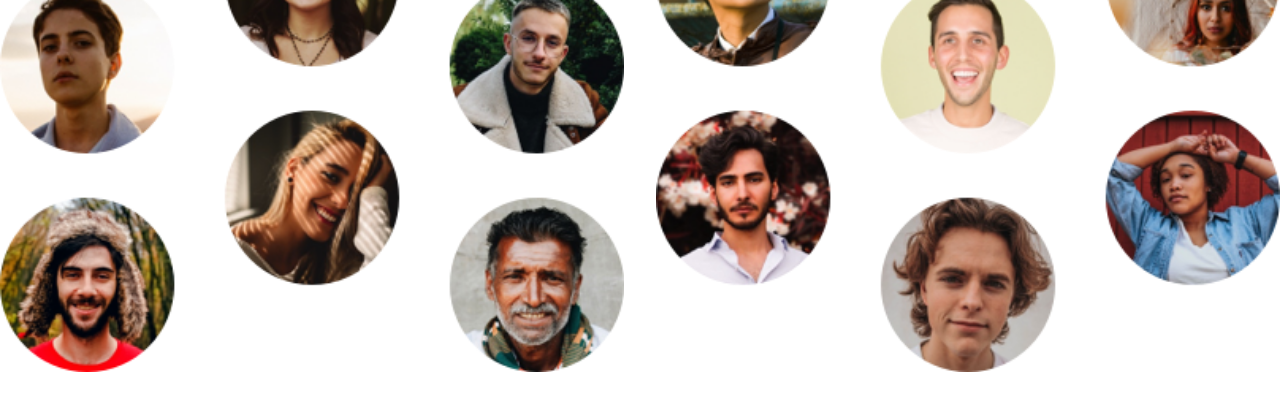
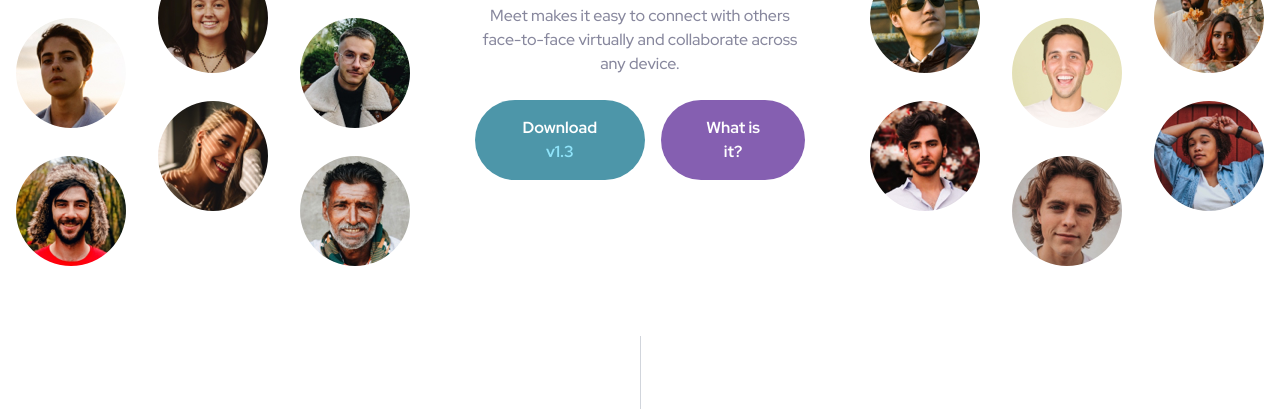
Before and after one commit to pauljomy/meet, a website built with Vite: page index.html in a window 1280 px wide. Shown: the part 248-657 px from the top of the page. Built offline with nearby package versions, Linux system fonts and the light colour scheme.

Commit message:
stuck with making the hero text in the centre line of image

```diff
--- a/index.html
+++ b/index.html
@@ -8,21 +8,24 @@
   <body class="font-family-default">
     <img src="/src/assets/logo.svg" alt="Logo" class="mx-auto mt-12 my-16" />
 
-    <div>
-      <div class="flex overflow-hidden gap-4 mb-12 md:gap-8">
+    <div class="flex flex-col justify-center">
+      <div
+        class="grid grid-cols-2 gap-y-12 xl:grid-cols-3 justify-items-center"
+      >
         <img
           src="/src/assets/desktop/image-hero-left.png"
           alt="Hero Image Left"
-          class="w-1/2 object-cover"
+          class="xl:order-1 self-center justify-center"
         />
         <img
           src="/src/assets/desktop/image-hero-right.png"
           alt="Hero Image Right"
-          class="w-1/2 object-cover"
+          class="xl:order-3 self-center justify-center"
         />
-      </div>
-      <div class="mx-8 text-center">
-        <div class="max-w-md mx-auto">
+
+        <div
+          class="text-center col-span-2 xl:order-2 xl:col-span-1 max-w-md mx-12"
+        >
           <h1
             class="text-[2.5rem] font-black text-h1 leading-11 text-center tracking-normal mb-6"
           >
@@ -45,6 +48,9 @@
             </button>
           </div>
         </div>
+      </div>
+
+      <div class="mx-8 text-center">
         <div class="flex items-center flex-col">
           <div class="w-px h-20 bg-gray-300"></div>
 
@@ -106,6 +112,7 @@
           </div>
         </div>
       </div>
+    </div>
     <footer
       class="text-center bg-[url('/src/assets/mobile/image-footer.jpg')] bg-cover -mt-6 mx-auto md:bg-[url('/src/assets/tablet/image-footer.jpg')] xl:bg-[url('/src/assets/desktop/image-footer.jpg')]"
     >
@@ -130,6 +137,5 @@
         </div>
       </div>
     </footer>
-    </div>
   </body>
 </html>
```
Lines whose indentation alone changed are shown as unchanged.
